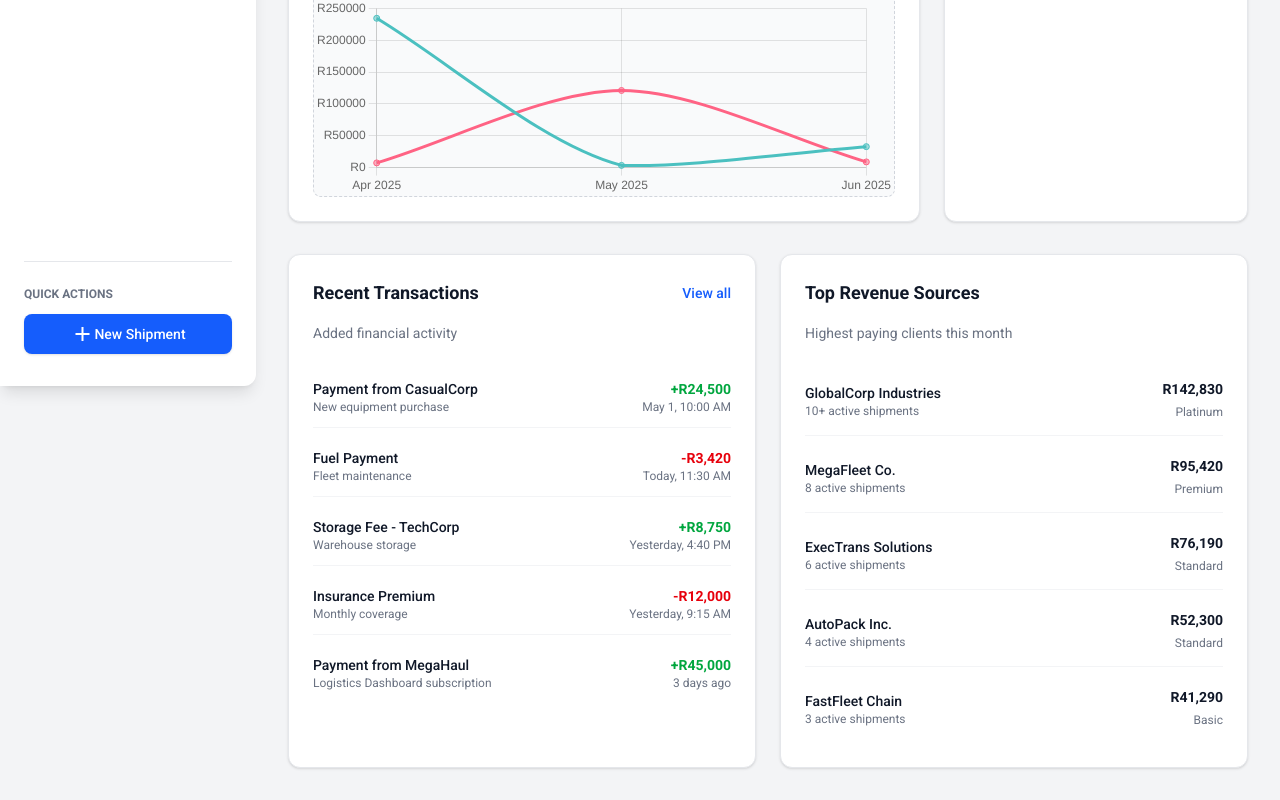
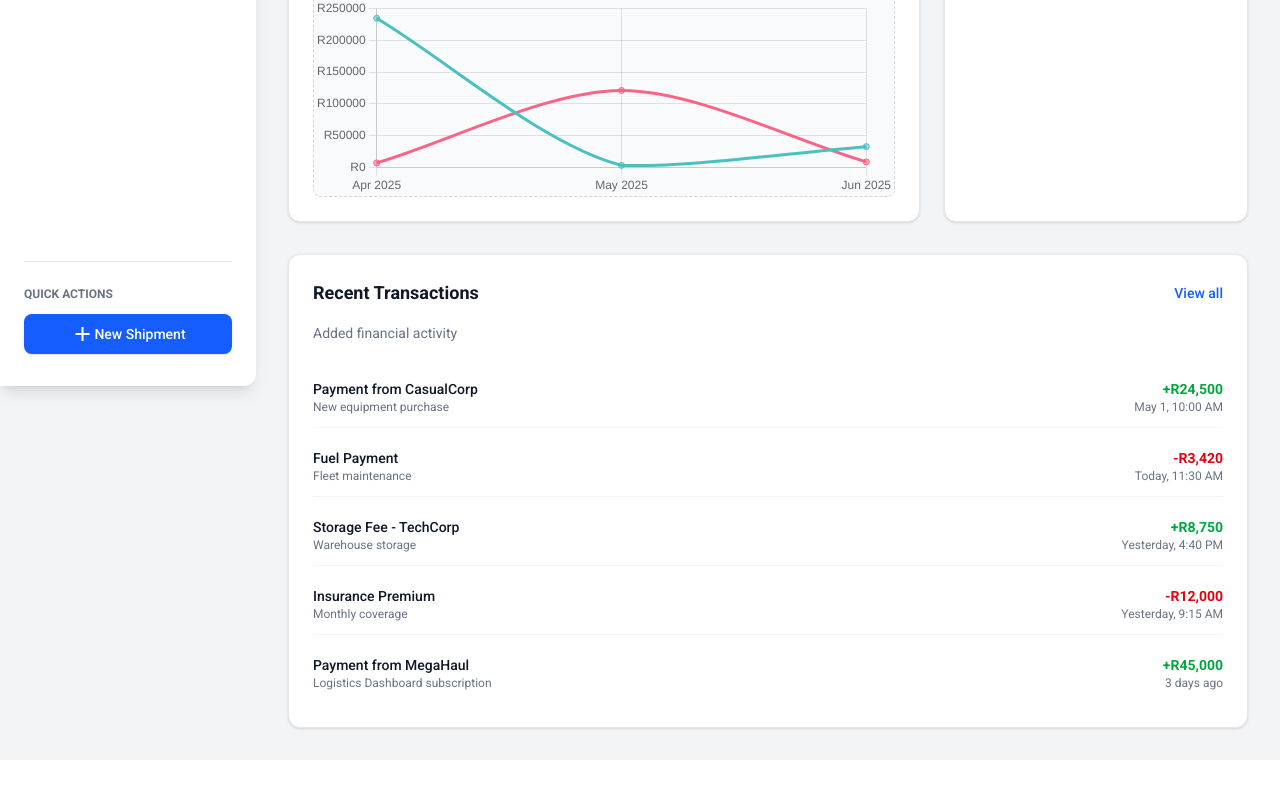
Before and after one commit to miniconomy2025/bulk-logistics, a React (Vite) app in the folder frontend/: page / in a window 1280 px wide. Shown: the part 414-1214 px from the top of the page. After the commit the page ends 1174 px from the top, so only its background shows below. Built offline with nearby package versions, Linux system fonts and the light colour scheme; no server answers; a web font is replaced by a local one.

Commit message:
feat: remove TopRevenueSource component from dashboard and adjust layout for recent transactions

```diff
--- a/frontend/src/components/top-revenue.tsx
+++ /dev/null
@@ -1,19 +0,0 @@
-interface TopRevenueSourceProps {
-    name: string;
-    description: string;
-    amount: string;
-    status: string;
-}
-
-export const TopRevenueSource: React.FC<TopRevenueSourceProps> = ({ name, description, amount, status }) => (
-    <div className="flex items-center justify-between border-b border-gray-100 py-3 last:border-b-0">
-        <div>
-            <p className="text-sm font-medium text-gray-900">{name}</p>
-            <p className="text-xs text-gray-500">{description}</p>
-        </div>
-        <div className="text-right">
-            <p className="text-sm font-semibold text-gray-900">{amount}</p>
-            <span className="text-xs text-gray-500">{status}</span>
-        </div>
-    </div>
-);
--- a/frontend/src/pages/app/dashboard.tsx
+++ b/frontend/src/pages/app/dashboard.tsx
@@ -1,6 +1,5 @@
 import { useEffect, useState } from "react";
 import { RecentTransaction } from "../../components/recent-transactions";
-import { TopRevenueSource } from "../../components/top-revenue";
 import { MetricCard } from "../../components/ui/metric-card";
 import { TransactionItem } from "../../components/ui/transaction-item";
 import { DashboardLayout } from "../../layouts/app-layout";
@@ -207,7 +206,6 @@ const Dashboard: React.FC = () => {
                 </section>
 
                 {/* Recent Transactions & Top Revenue Sources */}
-                <section className="grid grid-cols-1 gap-6 md:grid-cols-2">
                 <div className="rounded-xl border border-gray-200 bg-white p-6 shadow-sm">
                     <div className="mb-4 flex items-center justify-between">
                         <h2 className="text-lg font-semibold text-gray-900">Recent Transactions</h2>
@@ -252,44 +250,6 @@ const Dashboard: React.FC = () => {
                         />
                     </div>
                 </div>
-
-                    <div className="rounded-xl border border-gray-200 bg-white p-6 shadow-sm">
-                        <h2 className="mb-4 text-lg font-semibold text-gray-900">Top Revenue Sources</h2>
-                        <p className="mb-6 text-sm text-gray-500">Highest paying clients this month</p>
-                        <div className="space-y-2">
-                            <TopRevenueSource
-                                name="GlobalCorp Industries"
-                                description="10+ active shipments"
-                                amount="R142,830"
-                                status="Platinum"
-                            />
-                            <TopRevenueSource
-                                name="MegaFleet Co."
-                                description="8 active shipments"
-                                amount="R95,420"
-                                status="Premium"
-                            />
-                            <TopRevenueSource
-                                name="ExecTrans Solutions"
-                                description="6 active shipments"
-                                amount="R76,190"
-                                status="Standard"
-                            />
-                            <TopRevenueSource
-                                name="AutoPack Inc."
-                                description="4 active shipments"
-                                amount="R52,300"
-                                status="Standard"
-                            />
-                            <TopRevenueSource
-                                name="FastFleet Chain"
-                                description="3 active shipments"
-                                amount="R41,290"
-                                status="Basic"
-                            />
-                        </div>
-                    </div>
-                </section>
             </main>
         </DashboardLayout>
     );
```
Lines whose indentation alone changed are shown as unchanged.
